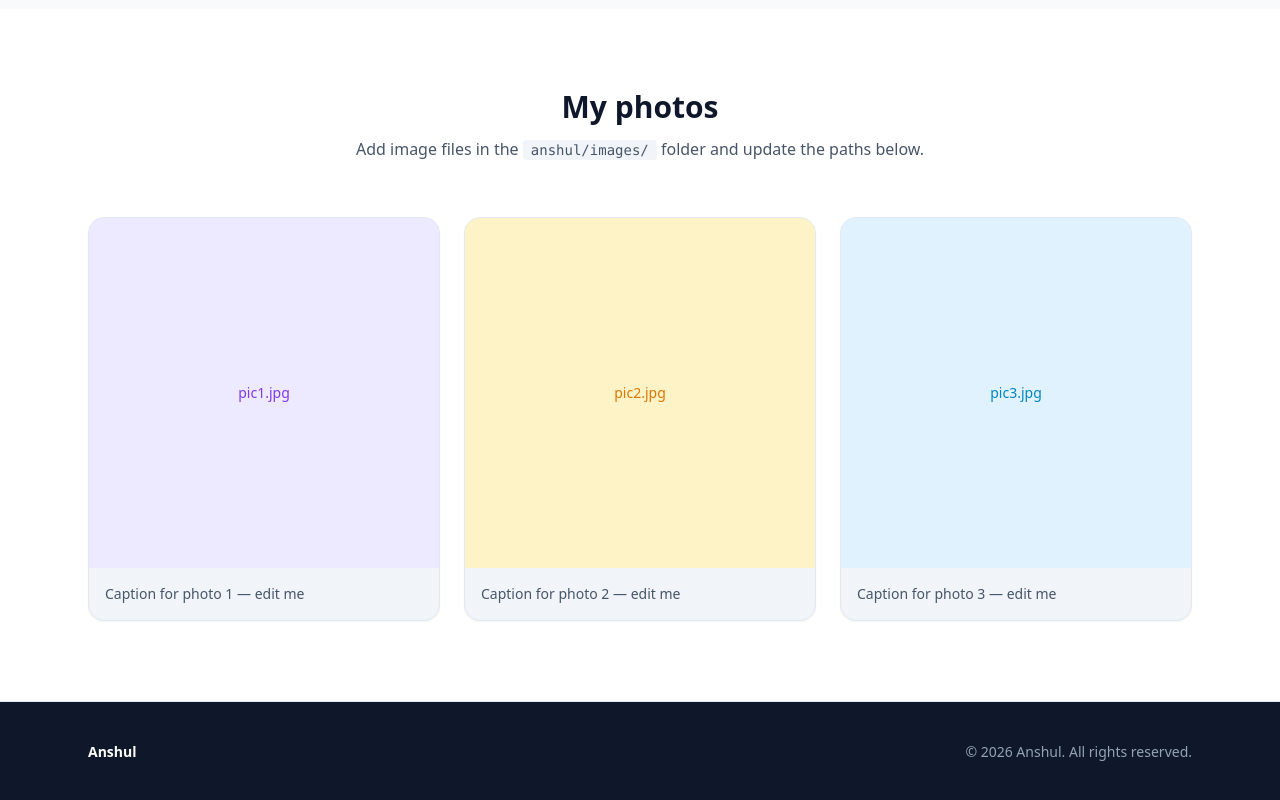
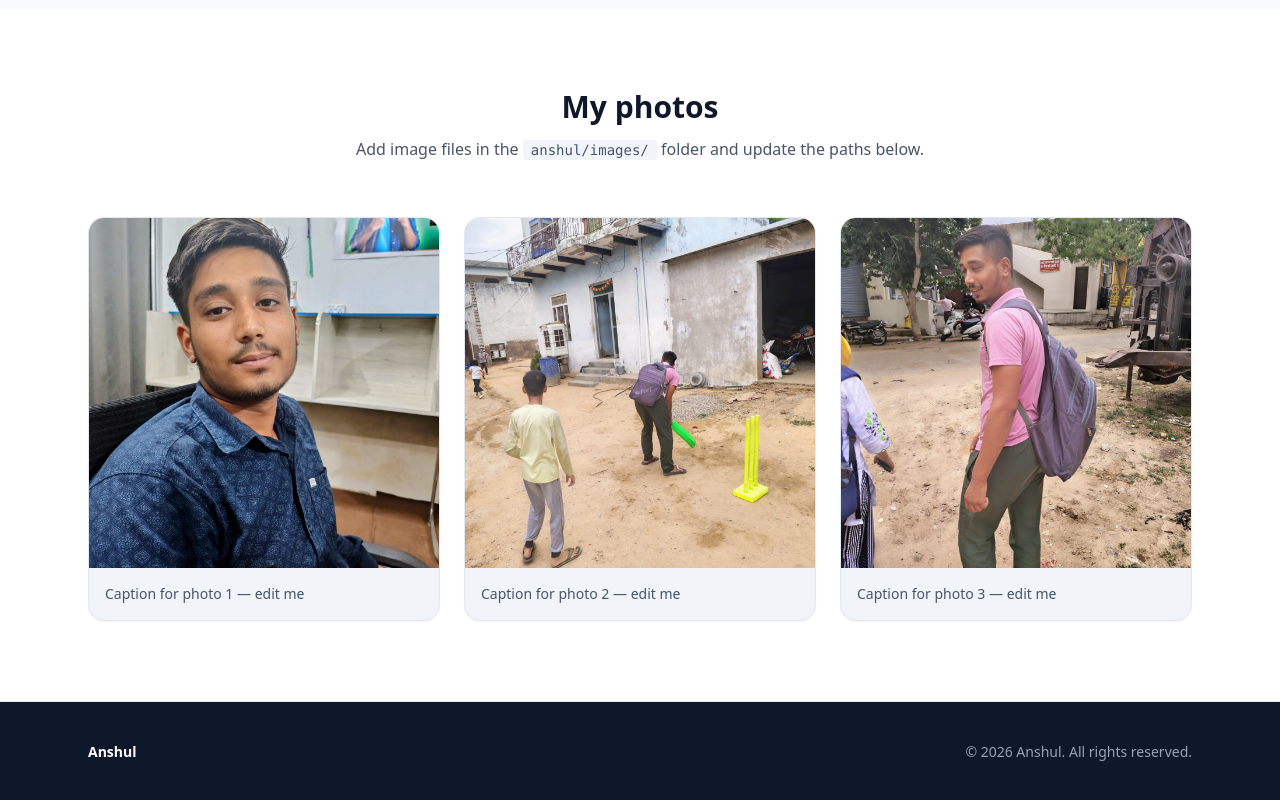
Before and after one commit to manishiitg1719/my-protfolio, a plain HTML site: page anshul/index.html in a window 1280 px wide. Shown: the part 1251-2051 px from the top of the page. Drawn offline with nearby package versions, Linux system fonts and the light colour scheme.

Commit message:
changes in photos

```diff
--- a/anshul/index.html
+++ b/anshul/index.html
@@ -86,7 +86,7 @@
       <div class="mt-14 grid gap-6 sm:grid-cols-2 lg:grid-cols-3">
         <figure class="overflow-hidden rounded-2xl border border-slate-200 bg-slate-100 shadow-sm">
           <img
-            src="images/haha.jpeg"
+            src="../images/haha.jpeg"
             alt="Photo 1"
             class="aspect-square w-full object-cover"
             onerror="this.classList.add('hidden'); this.nextElementSibling.classList.remove('hidden');"
@@ -99,7 +99,7 @@
 
         <figure class="overflow-hidden rounded-2xl border border-slate-200 bg-slate-100 shadow-sm">
           <img
-            src="images/anshul.jpg.jpeg"
+            src="../images/anshul.jpg.jpeg"
             alt="Photo 2"
             class="aspect-square w-full object-cover"
             onerror="this.classList.add('hidden'); this.nextElementSibling.classList.remove('hidden');"
@@ -112,7 +112,7 @@
 
         <figure class="overflow-hidden rounded-2xl border border-slate-200 bg-slate-100 shadow-sm">
           <img
-            src="images/anshul.jpeg"
+            src="../images/anshul.jpeg"
             alt="Photo 3"
             class="aspect-square w-full object-cover"
             onerror="this.classList.add('hidden'); this.nextElementSibling.classList.remove('hidden');"
```
